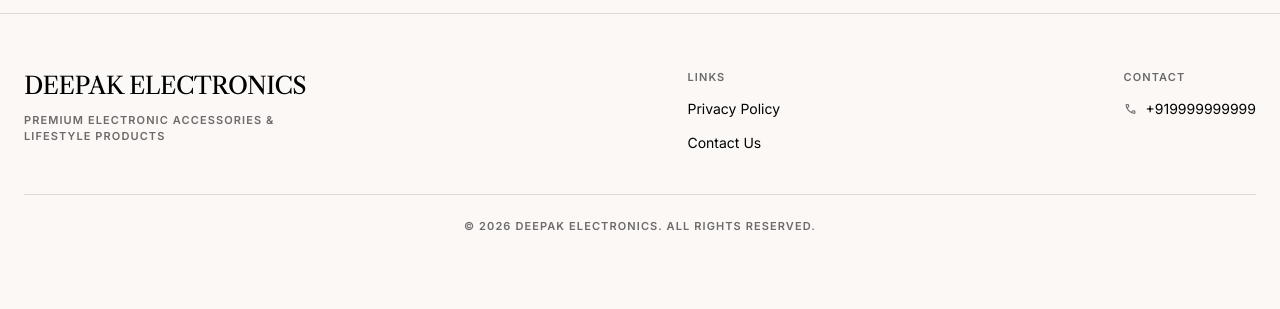
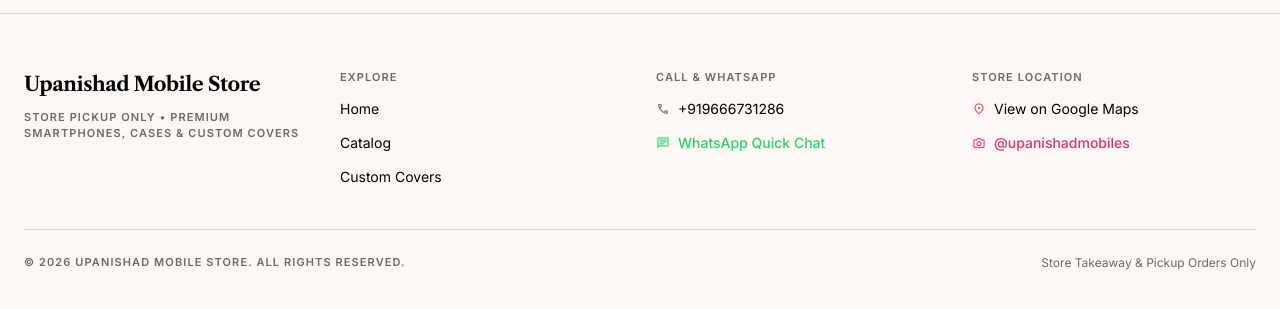
Before and after one commit to bonagirihrudaideepak-prog/upa, a React (Vite) app in the folder frontend/: page / in a window 1280 px wide. Shown: the part 1783-2092 px from the top of the page. Built offline with nearby package versions, Linux system fonts and the light colour scheme; no server answers.

Commit message:
Update store branding to Upanishad Mobile Store, contact +91 96667 31286, Instagram, and Google Maps location

```diff
--- a/frontend/index.html
+++ b/frontend/index.html
@@ -3,7 +3,7 @@
 <head>
   <meta charset="UTF-8">
   <meta name="viewport" content="width=device-width, initial-scale=1.0">
-  <title>Upanishad Store - Loading...</title>
+  <title>Upanishad Mobile Store - Premium Smartphones &amp; Accessories</title>
 </head>
 <body>
   <div id="root">Loading...</div>
--- a/frontend/src/components/Layout/Footer.tsx
+++ b/frontend/src/components/Layout/Footer.tsx
@@ -2,56 +2,88 @@ import { Link } from 'react-router-dom';
 import { useApp } from '../../context/AppContext';
 
 export default function Footer() {
-  const { contactPhone } = useApp();
+  const { contactPhone, instagramUrl, locationMapUrl, storeName } = useApp();
 
   return (
     <footer className="bg-cream-paper border-t border-ash mt-auto">
       <div className="max-w-container mx-auto px-gutter py-10 md:py-14">
-        <div className="flex flex-col md:flex-row md:items-start md:justify-between gap-8">
+        <div className="grid grid-cols-1 md:grid-cols-4 gap-8">
           {/* Brand */}
-          <div className="flex flex-col gap-3">
-            <Link to="/" className="font-serif text-headline-sm text-ink-black tracking-tight">
-              DEEPAK ELECTRONICS
+          <div className="flex flex-col gap-3 md:col-span-1">
+            <Link to="/" className="font-serif text-title-lg font-bold text-ink-black tracking-tight">
+              {storeName}
             </Link>
-            <p className="font-sans text-label-sm uppercase tracking-widest text-smoke max-w-xs">
-              Premium electronic accessories &amp; lifestyle products
+            <p className="font-sans text-label-sm uppercase tracking-widest text-smoke">
+              Store Pickup Only • Premium Smartphones, Cases & Custom Covers
             </p>
           </div>
 
-          {/* Links */}
+          {/* Quick Links */}
           <div className="flex flex-col gap-3">
-            <h3 className="font-sans text-label-sm uppercase tracking-widest text-smoke">Links</h3>
-            <Link
-              to="/privacy-policy"
-              className="font-sans text-body-sm text-ink-black hover:text-smoke transition-colors"
-            >
-              Privacy Policy
+            <h3 className="font-sans text-label-sm uppercase tracking-widest text-smoke font-semibold">Explore</h3>
+            <Link to="/" className="font-sans text-body-sm text-ink-black hover:text-smoke transition-colors">
+              Home
             </Link>
-            <Link
-              to="/contact"
-              className="font-sans text-body-sm text-ink-black hover:text-smoke transition-colors"
-            >
-              Contact Us
+            <Link to="/catalog" className="font-sans text-body-sm text-ink-black hover:text-smoke transition-colors">
+              Catalog
+            </Link>
+            <Link to="/customization" className="font-sans text-body-sm text-ink-black hover:text-smoke transition-colors">
+              Custom Covers
             </Link>
           </div>
 
-          {/* Contact */}
+          {/* Contact Info */}
           <div className="flex flex-col gap-3">
-            <h3 className="font-sans text-label-sm uppercase tracking-widest text-smoke">Contact</h3>
+            <h3 className="font-sans text-label-sm uppercase tracking-widest text-smoke font-semibold">Call &amp; WhatsApp</h3>
             <a
-              href={`tel:${contactPhone}`}
-              className="flex items-center gap-2 font-sans text-body-sm text-ink-black hover:text-smoke transition-colors"
+              href={`tel:${contactPhone.replace(/\s+/g, '')}`}
+              className="flex items-center gap-2 font-sans text-body-sm text-ink-black hover:text-[#004ac6] transition-colors"
             >
               <span className="material-symbols-outlined text-body-sm text-smoke">call</span>
               {contactPhone}
+            </a>
+            <a
+              href={`https://wa.me/${contactPhone.replace(/[^0-9]/g, '')}`}
+              target="_blank"
+              rel="noopener noreferrer"
+              className="flex items-center gap-2 font-sans text-body-sm text-[#25D366] hover:underline transition-colors font-medium"
+            >
+              <span className="material-symbols-outlined text-body-sm">chat</span>
+              WhatsApp Quick Chat
+            </a>
+          </div>
+
+          {/* Social & Location */}
+          <div className="flex flex-col gap-3">
+            <h3 className="font-sans text-label-sm uppercase tracking-widest text-smoke font-semibold">Store Location</h3>
+            <a
+              href={locationMapUrl}
+              target="_blank"
+              rel="noopener noreferrer"
+              className="flex items-center gap-2 font-sans text-body-sm text-ink-black hover:text-[#004ac6] transition-colors"
+            >
+              <span className="material-symbols-outlined text-body-sm text-red-500">location_on</span>
+              View on Google Maps
+            </a>
+            <a
+              href={instagramUrl}
+              target="_blank"
+              rel="noopener noreferrer"
+              className="flex items-center gap-2 font-sans text-body-sm text-[#E1306C] hover:underline transition-colors font-medium"
+            >
+              <span className="material-symbols-outlined text-body-sm">photo_camera</span>
+              @upanishadmobiles
             </a>
           </div>
         </div>
 
         {/* Copyright */}
-        <div className="mt-10 pt-6 border-t border-ash">
-          <p className="font-sans text-label-sm uppercase tracking-widest text-smoke text-center">
-            &copy; {new Date().getFullYear()} Deepak Electronics. All rights reserved.
+        <div className="mt-10 pt-6 border-t border-ash flex flex-col sm:flex-row items-center justify-between gap-4">
+          <p className="font-sans text-label-sm uppercase tracking-widest text-smoke text-center sm:text-left">
+            &copy; {new Date().getFullYear()} {storeName}. All rights reserved.
+          </p>
+          <p className="font-sans text-caption text-smoke text-center sm:text-right">
+            Store Takeaway &amp; Pickup Orders Only
           </p>
         </div>
       </div>
--- a/frontend/src/components/Layout/Header.tsx
+++ b/frontend/src/components/Layout/Header.tsx
@@ -52,7 +52,7 @@ export default function Header() {
           </button>
 
           <Link to="/" className="font-serif text-title-md text-ink-black tracking-tight font-bold">
-            DEEPAK ELECTRONICS
+            UPANISHAD MOBILE STORE
           </Link>
 
           <div className="flex items-center gap-2">
@@ -68,8 +68,8 @@ export default function Header() {
 
         {/* Desktop Header Bar */}
         <div className="hidden md:flex items-center justify-between h-16 px-margin max-w-container mx-auto">
-          <Link to="/" className="font-serif text-headline-md text-ink-black tracking-tight shrink-0 font-bold">
-            DEEPAK ELECTRONICS
+          <Link to="/" className="font-serif text-title-lg text-ink-black tracking-tight shrink-0 font-bold">
+            UPANISHAD MOBILE STORE
           </Link>
 
           <div className="flex-1 max-w-md mx-8">
--- a/frontend/src/components/Product/ProductDetailModal.tsx
+++ b/frontend/src/components/Product/ProductDetailModal.tsx
@@ -1,6 +1,7 @@
 import { useState, useEffect } from 'react';
 import type { Product, ProductVariant } from '../../types';
 import { getImageUrl, api } from '../../utils/api';
+import { useApp } from '../../context/AppContext';
 
 interface ProductDetailModalProps {
   product: Product | null;
@@ -16,6 +17,7 @@ function formatLikes(count: number): string {
 }
 
 export default function ProductDetailModal({ product, isOpen, onClose }: ProductDetailModalProps) {
+  const { whatsappNumber, instagramUrl: ctxInstagramUrl } = useApp();
   const [selectedColor, setSelectedColor] = useState('');
   const [selectedModel, setSelectedModel] = useState('');
   const [likesCount, setLikesCount] = useState(0);
@@ -33,10 +35,10 @@ export default function ProductDetailModal({ product, isOpen, onClose }: Product
     }
   }, [product]);
 
-  if (!product || !isOpen) return null;
+  if (!isOpen || !product) return null;
 
   const p = product;
-  const imageUrl = p.images?.[0] ? getImageUrl(p.images[0].image_path) : '';
+  const imageUrl = p.images?.[0] ? getImageUrl(p.images[0].image_path) : (p.main_image ? getImageUrl(p.main_image) : '');
 
   const uniqueColors = p.variants?.reduce<{ color: string; code: string }[]>((acc, v) => {
     if (!acc.find((c) => c.code === v.color_code)) {
@@ -58,16 +60,15 @@ export default function ProductDetailModal({ product, isOpen, onClose }: Product
     setLiking(false);
   }
 
-  const selectedColorObj = uniqueColors.find(c => c.code === selectedColor);
-  const colorName = selectedColorObj ? selectedColorObj.color : '';
-
-  const orderMessage = `Hi Deepak Electronics! I want to order/pickup:
+  const colorName = uniqueColors.find((c) => c.code === selectedColor)?.color ?? '';
+  const orderMessage = `Hi Upanishad Mobile Store, I would like to reserve/order:
 - Product: ${p.name}
 - Price: ₹${p.price}
 ${selectedModel ? `- Model: ${selectedModel}\n` : ''}${colorName ? `- Color: ${colorName}\n` : ''}- Order Type: Store Pickup / Takeaway`;
 
-  const whatsappUrl = `https://wa.me/919999999999?text=${encodeURIComponent(orderMessage)}`;
-  const instagramUrl = `https://instagram.com/`;
+  const num = whatsappNumber.replace(/[^0-9]/g, '');
+  const whatsappUrl = `https://wa.me/${num}?text=${encodeURIComponent(orderMessage)}`;
+  const instagramUrl = ctxInstagramUrl;
 
   return (
     <div
--- a/frontend/src/components/Social/InstagramButton.tsx
+++ b/frontend/src/components/Social/InstagramButton.tsx
@@ -4,10 +4,10 @@ interface InstagramButtonProps {
   username?: string;
 }
 
-export default function InstagramButton({ username = 'deepak_electronics' }: InstagramButtonProps) {
+export default function InstagramButton({ username = 'upanishadmobiles' }: InstagramButtonProps) {
   const [showTooltip, setShowTooltip] = useState(false);
 
-  const instagramUrl = `https://instagram.com/${username}`;
+  const instagramUrl = `https://www.instagram.com/${username}/`;
 
   return (
     <div className="fixed bottom-24 right-6 z-50">
--- a/frontend/src/components/Social/ScrollingDeals.tsx
+++ b/frontend/src/components/Social/ScrollingDeals.tsx
@@ -1,5 +1,5 @@
 export default function ScrollingDeals() {
-  const text = "⚡ Check my WhatsApp group or status for more deals & exclusive discounts!!! ⚡";
+  const text = "⚡ Welcome to Upanishad Mobile Store! Check our WhatsApp (+91 96667 31286) group & status for more deals & custom covers! ⚡";
 
   return (
     <div className="w-full bg-ink-black text-white overflow-hidden py-1.5 border-b border-white/10 z-50">
--- a/frontend/src/context/AppContext.tsx
+++ b/frontend/src/context/AppContext.tsx
@@ -11,6 +11,9 @@ interface AppState {
   cart: CartItem[];
   whatsappNumber: string;
   contactPhone: string;
+  instagramUrl: string;
+  locationMapUrl: string;
+  storeName: string;
   isAdmin: boolean;
   toasts: Toast[];
   loading: boolean;
@@ -70,8 +73,11 @@ export function AppProvider({ children }: { children: ReactNode }) {
     <AppContext.Provider
       value={{
         cart,
-        whatsappNumber: '+919999999999',
-        contactPhone: '+919999999999',
+        whatsappNumber: '+919666731286',
+        contactPhone: '+919666731286',
+        instagramUrl: 'https://www.instagram.com/upanishadmobiles/',
+        locationMapUrl: 'https://maps.app.goo.gl/JRej6So64iYYm7ia6',
+        storeName: 'Upanishad Mobile Store',
         isAdmin,
         toasts,
         loading,
```
